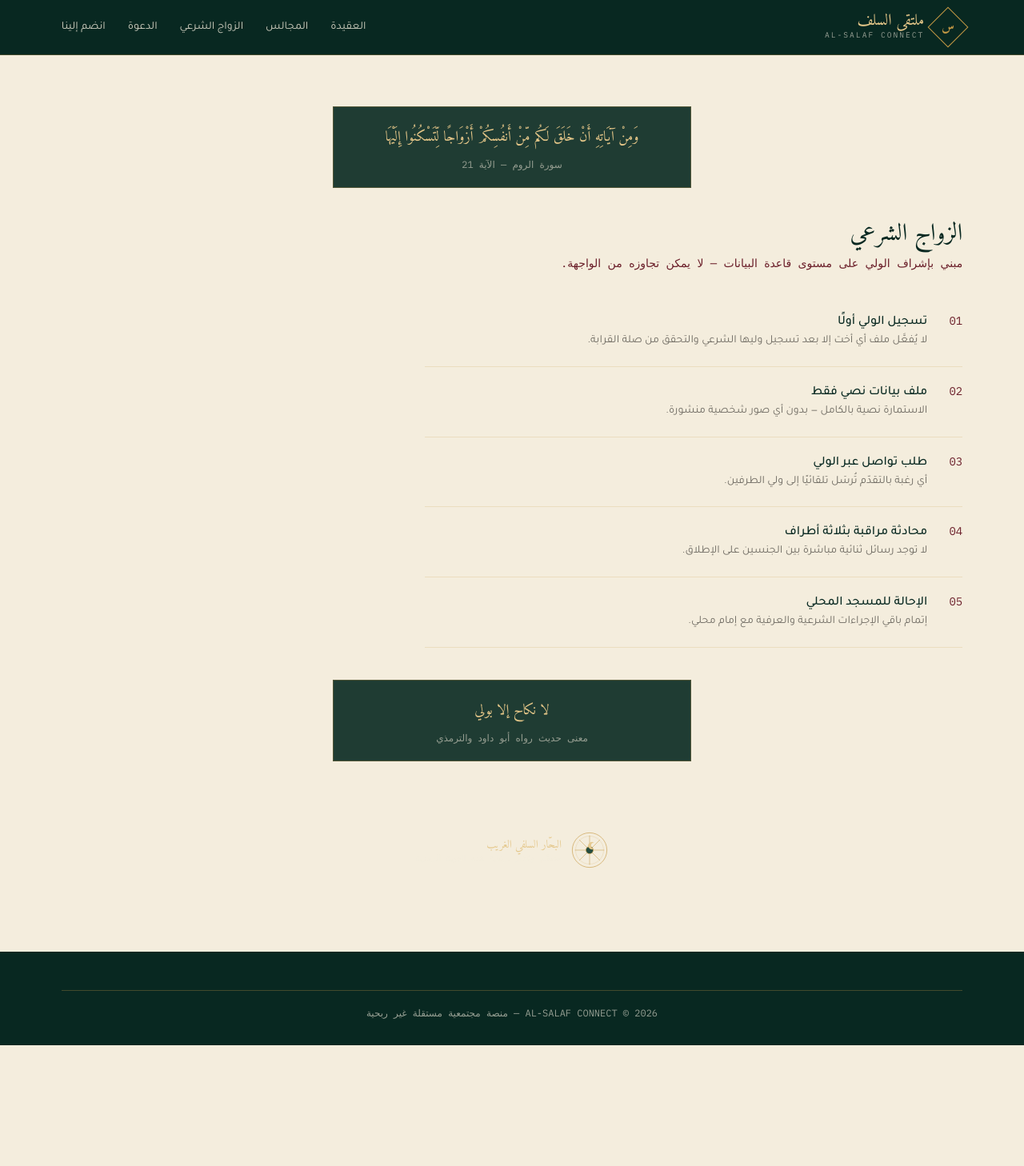
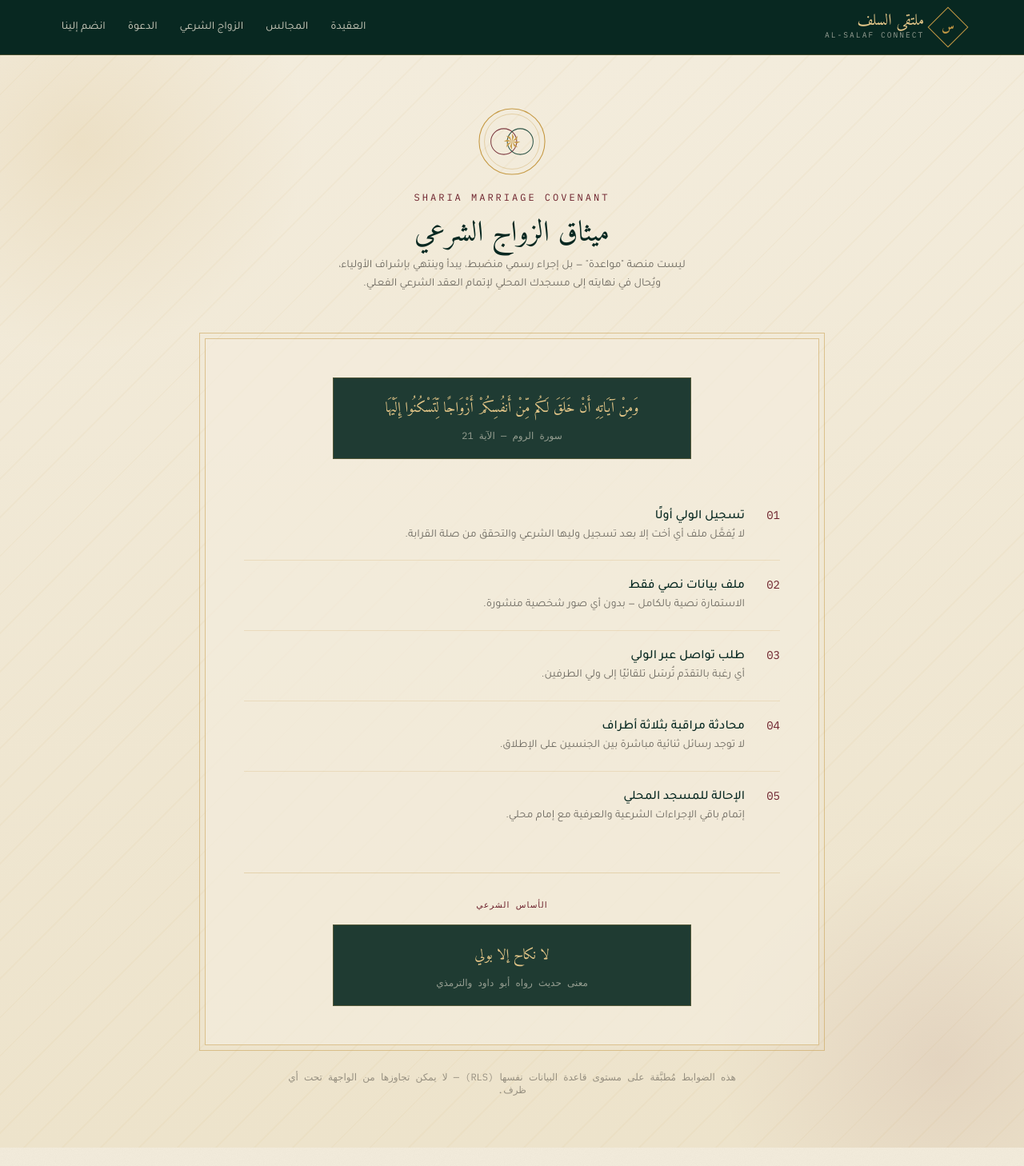
Before and after one commit to adel31moum/al-salaf-connect, a React (Vite) app: page /zawaj in a window 1280 px wide. Shown: the top 1458 px of the page at 80% size. Before the commit the page ends 1307 px from the top, so only its background shows below. Built offline with nearby package versions, Linux system fonts and the light colour scheme.

Commit message:
update src/pages/Zawaj.jsx (adaptive path + local backend + marriage identity)

```diff
--- a/src/pages/Zawaj.jsx
+++ b/src/pages/Zawaj.jsx
@@ -1,4 +1,5 @@
 import VerseBanner from '../components/VerseBanner';
+import MarriageSeal from '../components/MarriageSeal';
 
 const STEPS = [
   { title: 'تسجيل الولي أولًا', body: 'لا يُفعَّل ملف أي أخت إلا بعد تسجيل وليها الشرعي والتحقق من صلة القرابة.' },
@@ -10,13 +11,25 @@ const STEPS = [
 
 export default function Zawaj() {
   return (
-    <div className="px-[6vw] py-16">
+    <div className="px-[6vw] py-16 oil-bg oil-zawaj">
+      {/* رأس الصفحة: هوية "ميثاق شرعي رسمي" مميّزة عن بقية الأقسام عمدًا */}
+      <div className="text-center mb-14">
+        <div className="flex justify-center mb-4">
+          <MarriageSeal size={88} />
+        </div>
+        <span className="font-mono text-xs tracking-[3px] text-maroon uppercase">Sharia Marriage Covenant</span>
+        <h2 className="font-display text-3xl md:text-4xl text-emeraldDeep mt-3 mb-2">ميثاق الزواج الشرعي</h2>
+        <p className="text-sm text-ink/60 max-w-md mx-auto leading-relaxed">
+          ليست منصة "مواعدة" — بل إجراء رسمي منضبط، يبدأ وينتهي بإشراف الأولياء، ويُحال في نهايته إلى مسجدك المحلي لإتمام العقد الشرعي الفعلي.
+        </p>
+      </div>
+
+      <div className="max-w-3xl mx-auto covenant-frame bg-parchment/70 p-10 md:p-12">
         <VerseBanner contextKey="zawaj" />
-      <h2 className="font-display text-3xl text-emeraldDeep mt-10 mb-2">الزواج الشرعي</h2>
-      <p className="text-sm text-maroon font-mono mb-8">مبني بإشراف الولي على مستوى قاعدة البيانات — لا يمكن تجاوزه من الواجهة.</p>
-      <div className="max-w-2xl">
+
+        <div className="mt-10">
           {STEPS.map((s, idx) => (
-          <div key={s.title} className="flex gap-4 py-5 border-b border-gold/20">
+            <div key={s.title} className="flex gap-4 py-5 border-b border-gold/20 last:border-b-0">
               <div className="font-mono text-maroon text-sm min-w-[28px]">{String(idx + 1).padStart(2, '0')}</div>
               <div>
                 <h4 className="font-medium text-emeraldDeep">{s.title}</h4>
@@ -25,9 +38,18 @@ export default function Zawaj() {
             </div>
           ))}
         </div>
-      <div className="mt-10">
+
+        <div className="mt-10 pt-8 border-t border-gold/30 text-center">
+          <p className="font-mono text-[0.65rem] tracking-widest text-maroon uppercase mb-4">
+            الأساس الشرعي
+          </p>
           <VerseBanner contextKey="zawaj_guardian" />
         </div>
       </div>
+
+      <p className="text-center text-xs text-ink/40 font-mono mt-8 max-w-xl mx-auto">
+        هذه الضوابط مُطبَّقة على مستوى قاعدة البيانات نفسها (RLS) — لا يمكن تجاوزها من الواجهة تحت أي ظرف.
+      </p>
+    </div>
   );
 }
```
Lines whose indentation alone changed are shown as unchanged.
